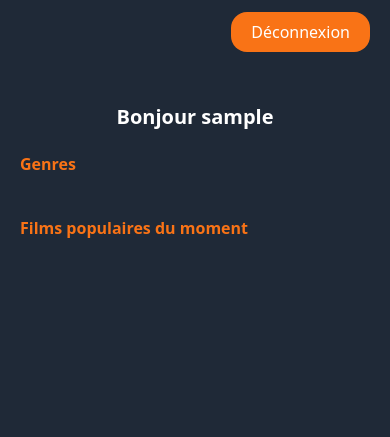
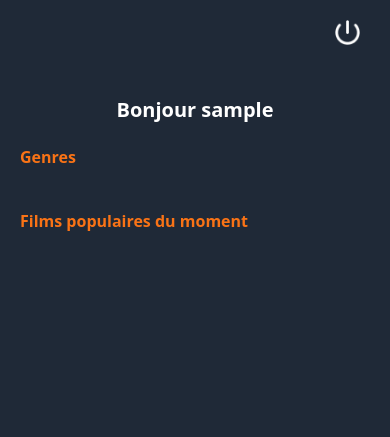
Before and after one commit to albanledev/DEVLAB-2, a PHP site: page /landing.php in a window 390 px wide. Shown: the top 437 px of the page. Run offline with PHP 8.4, Linux system fonts and the light colour scheme; the visitor is signed in with stand-in values (Sample User, id 1); data that the repository does not hold is empty; style sheets or scripts are compiled from the project's sources; some libraries are stand-ins or nearby versions.

Commit message:
:sparkles: FRONT power button responsive

```diff
--- a/globalJS/search.js
+++ b/globalJS/search.js
@@ -25,7 +25,7 @@
                         for (let i = 0; i <= 4; i++) {
                             let resultat = document.createElement("li");
                             let myLink = "movie.php?id="+movie[i].id+"&name=" + encodeURIComponent(movie[i].title) + "&bin=" + movie[i]['poster_path']
-                            resultat.innerHTML = "<div class='flex'><img class='w-auto h-[50px]'src='https://www.themoviedb.org/t/p/w600_and_h900_bestv2"+ movie[i].poster_path+"' alt>"+ "<div>                    <p class='text-white ml-5 mt-3'><a href="+myLink+">"+movie[i].original_title+"</a></p></div></div>"
+                            resultat.innerHTML = "<div class='flex'><img class='w-auto h-[50px]'src='https://www.themoviedb.org/t/p/w600_and_h900_bestv2"+ movie[i].poster_path+"' alt>"+ "<div>                    <p class='text-white ease-in-out duration-300 hover:text-gray-500 ml-5 mt-3'><a href="+myLink+">"+movie[i].original_title+"</a></p></div></div>"
                             propositions.appendChild(resultat);
                         }
                     })
--- a/landing.php
+++ b/landing.php
@@ -44,15 +44,14 @@ error_reporting(E_ALL & ~E_NOTICE);
                 <p class="ml-[15px]">invitations</p>
             </a>
             <a href="deconnexion.php" class="  text-white bg-orange-500 px-5 p-2 rounded-[16px] -translate-y-2">
-                <p>Déconnexion</p>
+               <p>Déconnexion</p>
             </a>
 
         </div>
     </header>
-    <div class='flex justify-end sm:hidden'><a href="deconnexion.php" class="  text-white bg-orange-500 px-5 p-2 rounded-[16px] mt-3 mr-5">
-            <p>Déconnexion</p>
-        </a>
-    </div>
+    <a href="deconnexion.php" class="sm:hidden flex justify-end mr-[30px] mt-[20px] ">
+        <img  class="w-[25px] h-[25px]" src="img/power.png" alt="power">
+    </a>
     <h1 class="text-white mt-[50px] text-center font-poppins font-semibold text-[20px]">Bonjour <?php echo $_SESSION['user']; ?></h1>
 
 
@@ -167,12 +166,14 @@ error_reporting(E_ALL & ~E_NOTICE);
     ?>
     <br>
     <div class="h-[100px]"></div>
+
     <footer>
         <div class="py-[20px] text-white  flex place-content-around bg-gray-800 fixed bottom-0 w-[100%] sm:hidden">
             <a class="flex hover:text-gray-300" href="profil.php"> <img class="w-[25px] h-[25px]" src="img/profile.png" alt=""> </a>
             <a class="flex hover:text-gray-300" href="landing.php"><img class="w-[25px] h-[25px]" src="img/home.png" alt=""></a>
             <a class="flex hover:text-gray-300" href="search.php"><img class="w-[25px] h-[25px]" src="img/loupe%20(1).png" alt=""></a>
             <a class="flex hover:text-gray-300" href="#"><img class="w-[22px] h-[25px]" src="img/invit.png" alt=""></a>
+
         </div>
     </footer>
 
--- a/movie.php
+++ b/movie.php
@@ -36,8 +36,14 @@ if (!isset($_SESSION['user'])) {
             <a class="flex ease-in-out duration-300 hover:text-gray-300" href="#"><img class="w-[22px] h-[25px]" src="img/invit.png" alt="">
                 <p class="ml-[10px]">invitations</p>
             </a>
+            <a href="deconnexion.php" class="  text-white bg-orange-500 px-5 p-2 rounded-[16px] -translate-y-2">
+                <p>Déconnexion</p>
+            </a>
         </div>
     </header>
+    <a href="deconnexion.php" class="sm:hidden flex justify-end mr-[30px] mt-[20px] ">
+        <img  class="w-[25px] h-[25px]" src="img/power.png" alt="power">
+    </a>
     <div class="containerMovie"></div>
     <?php
 
--- a/profil.php
+++ b/profil.php
@@ -46,6 +46,9 @@ error_reporting(E_ALL & ~E_NOTICE & ~E_WARNING);
             </a>
         </div>
     </header>
+    <a href="deconnexion.php" class="sm:hidden flex justify-end mr-[30px] mt-[20px] ">
+        <img  class="w-[25px] h-[25px]" src="img/power.png" alt="power">
+    </a>
 
 
     <h1 class="mt-[50px] text-center font-poppins text-white font-semibold text-[20px]">Bonjour <?php echo $_SESSION['user']; ?></h1>
```
Also changed, not shown: genre.php (+3 -4 lines), search.php (+4 -4 lines), img/power.png (added).
